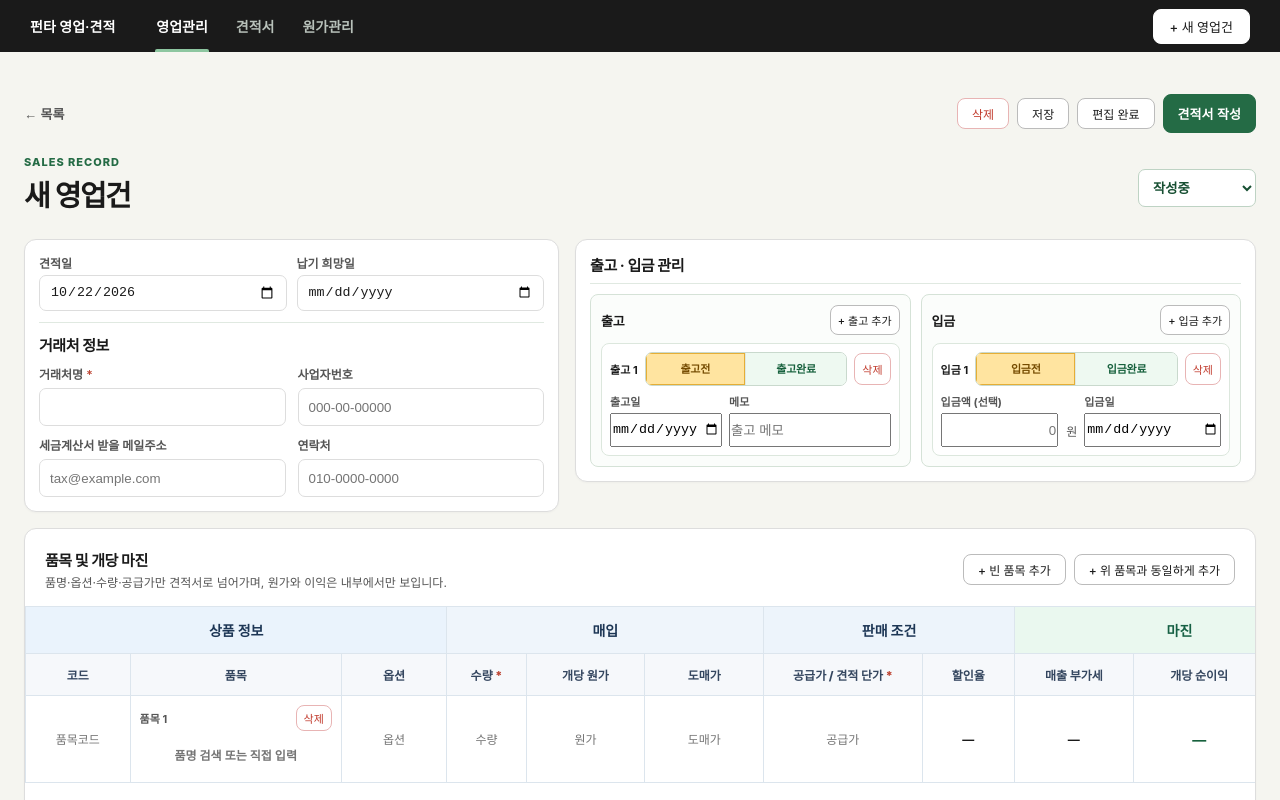
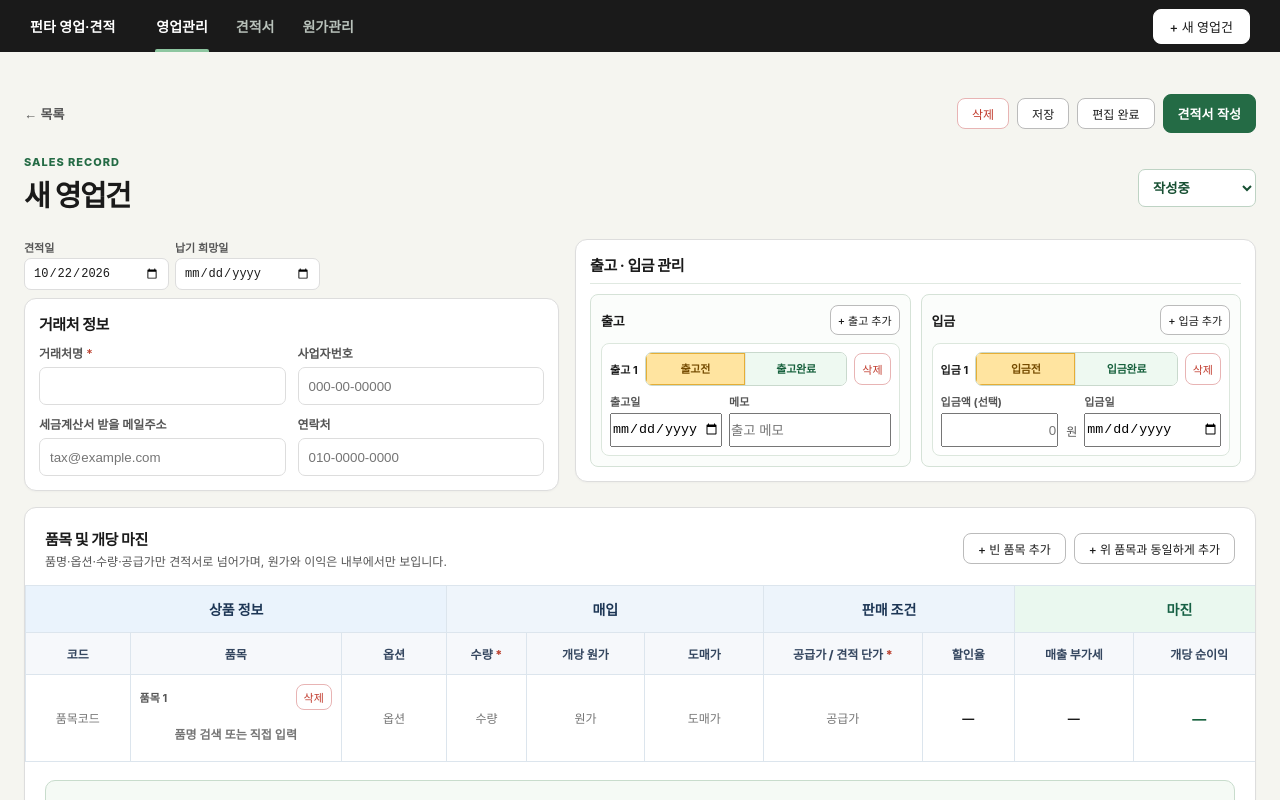
Before and after one commit to gihoan1209-lgtm/funtastic-quote, a Next.js app: page / in a window 1280 px wide. Both pictures are taken after a click on the button "첫 영업건 등록". Shown: the top 800 px of the page. Built offline with nearby package versions, Linux system fonts and the light colour scheme.

Commit message:
Compact sales date and summary layout

```diff
--- a/app/globals.css
+++ b/app/globals.css
@@ -479,7 +479,11 @@ body {
 .check-label input, .vat-toggle input, .quote-vat input { width: 14px; height: 14px; accent-color: var(--green); }
 
 .sales-core-card, .tracking-card { padding: 14px; }
-.sales-core-date-strip { margin-bottom: 11px; padding-bottom: 11px; border-bottom: 1px solid #e0e9e1; }
+.sales-client-stack { display: grid; min-width: 0; align-content: start; gap: 8px; }
+.sales-client-date-strip { width: min(100%, 296px); grid-template-columns: repeat(2, minmax(0, 145px)); gap: 6px; }
+.sales-client-date-strip .field { gap: 3px; }
+.sales-client-date-strip .field > span { font-size: 11px; }
+.sales-client-date-strip input { min-height: 32px; padding: 5px 8px; font-size: 12px; }
 .sales-core-heading { margin-bottom: 10px; }
 .sales-core-heading h2, .tracking-card-header h2 { margin: 0; font-size: 15px; letter-spacing: -0.03em; }
 .sales-core-fields { grid-template-columns: repeat(2, minmax(0, 1fr)); align-items: end; gap: 10px 12px; }
@@ -982,6 +986,7 @@ body {
   border: 1px solid #e2ebe2;
   background: #fff;
 }
+.margin-summary-grid .margin-metric { justify-content: flex-start; gap: 10px; }
 .margin-note, .margin-warning {
   margin-top: 11px;
   color: var(--text2);
--- a/app/page.js
+++ b/app/page.js
@@ -916,11 +916,12 @@ export default function QuotePage() {
               </section>
 
               <div className="sales-record-overview">
-                <section className="form-card sales-core-card">
-                  <div className="sales-date-strip sales-core-date-strip">
+                <div className="sales-client-stack">
+                  <div className="sales-date-strip sales-client-date-strip">
                     <label className="field"><span>견적일</span><input type="date" value={selectedSale.quoteDate} onClick={openNativeDatePicker} onChange={(event) => updateSaleField('quoteDate', event.target.value)} /></label>
                     <label className="field"><span>납기 희망일</span><input type="date" value={selectedSale.requestedDueDate} onClick={openNativeDatePicker} onChange={(event) => updateSaleField('requestedDueDate', event.target.value)} /></label>
                   </div>
+                  <section className="form-card sales-core-card">
                     <div className="sales-core-heading"><h2>거래처 정보</h2></div>
                     <div className="form-fields sales-core-fields">
                       <label className="field"><span>거래처명 <em>*</em></span><input value={selectedSale.clientName} onChange={(event) => updateSaleField('clientName', event.target.value)} /></label>
@@ -929,6 +930,7 @@ export default function QuotePage() {
                       <label className="field"><span>연락처</span><input type="tel" value={selectedSale.contactPhone} onChange={(event) => updateSaleField('contactPhone', event.target.value)} placeholder="010-0000-0000" autoComplete="tel" /></label>
                     </div>
                   </section>
+                </div>
 
                 <section className="form-card tracking-card">
                   <div className="tracking-card-header">
```
Lines whose indentation alone changed are shown as unchanged.
